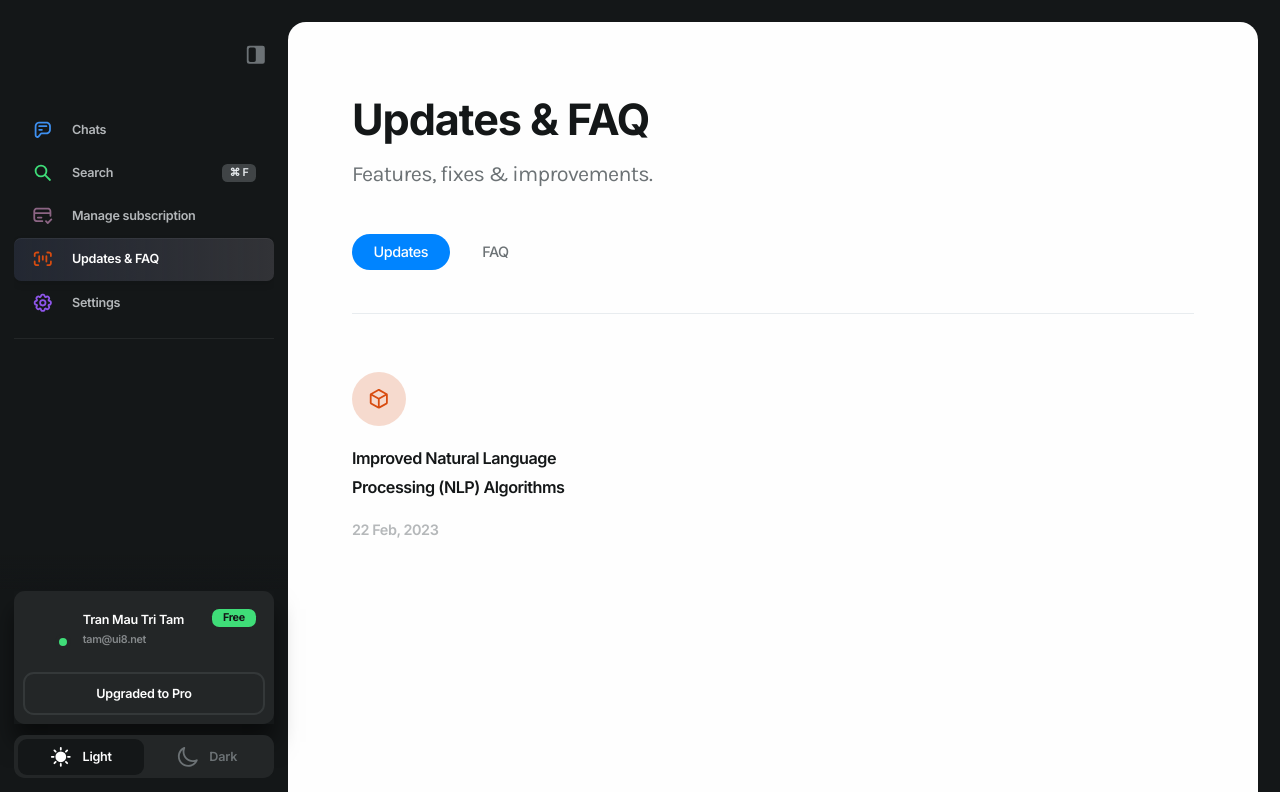
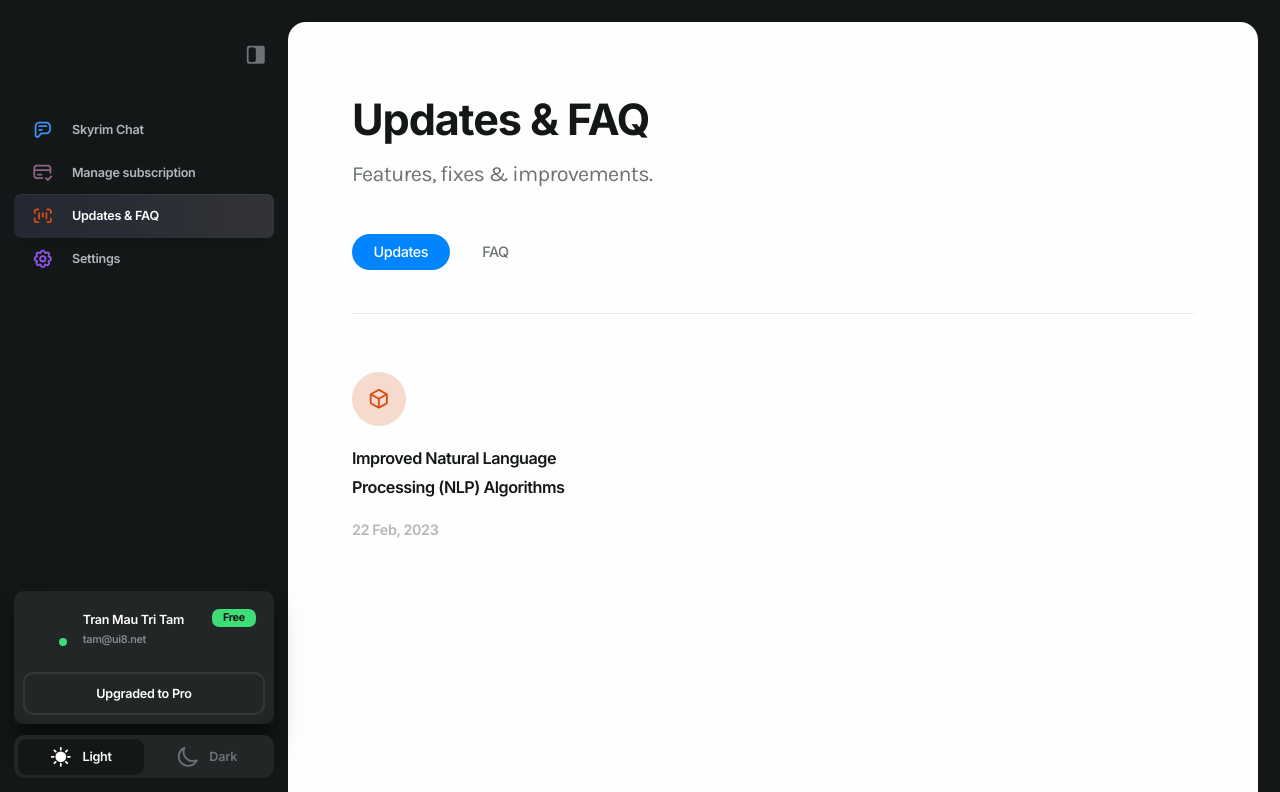
Before and after one commit to istvan-kreisz/GameGuideAI-frontend, a Next.js app: page /updates-and-faq in a window 1280 px wide. Shown: the top 792 px of the page. Built offline with nearby package versions, Linux system fonts and the light colour scheme; what @rvxlab/tailwind-plugin-ios-full-height would draw is missing.

Commit message:
fix left side bar

```diff
--- a/components/LeftSidebar/LeftSideBar.tsx
+++ b/components/LeftSidebar/LeftSideBar.tsx
@@ -3,14 +3,11 @@ import { disablePageScroll, enablePageScroll } from "scroll-lock";
 import Logo from "@/components/Logo/Logo";
 import Icon from "@/components/Icon/Icon";
 import Modal from "@/components/Modal/Modal";
-import Search from "@/components/Search/Search";
 import Settings from "@/components/Settings/Settings";
 import Navigation from "./Navigation/Navigation";
 import Profile from "./Profile/Progile";
 import ToggleTheme from "./ToggleTheme/ToggleTheme";
 
-import { chatList } from "@/mocks/chatList";
-import { resultSearch } from "@/mocks/resultSearch";
 import { settings } from "@/constants/settings";
 import { twMerge } from "tailwind-merge";
 
@@ -27,7 +24,6 @@ const LeftSidebar = ({
   smallSidebar,
   visibleRightSidebar,
 }: LeftSidebarProps) => {
-  const [visibleSearch, setVisibleSearch] = useState<boolean>(false);
   const [visibleSettings, setVisibleSettings] = useState<boolean>(false);
 
   useEffect(() => {
@@ -40,22 +36,15 @@ const LeftSidebar = ({
   const handleWindowKeyDown = (event: any) => {
     if (event.metaKey && event.key === "f") {
       event.preventDefault();
-      setVisibleSearch(true);
     }
   };
 
   const navigation = [
     {
-      title: "Chats",
+      title: "Skyrim Chat",
       icon: "chat",
       color: "fill-accent-2",
       url: "/",
-    },
-    {
-      title: "Search",
-      icon: "search",
-      color: "fill-primary-2",
-      onClick: () => setVisibleSearch(true),
     },
     {
       title: "Manage subscription",
@@ -106,27 +95,12 @@ const LeftSidebar = ({
         </div>
         <div className="grow overflow-y-auto scroll-smooth scrollbar-none">
           <Navigation visible={value} items={navigation} />
-          <div
-            className={`my-4 h-0.25 bg-n-6 ${
-              value ? "-mx-4 md:mx-0" : "-mx-2 md:mx-0"
-            }`}
-          ></div>
         </div>
         <div className="absolute left-0 bottom-0 right-0 pb-6 px-4 bg-n-7 before:absolute before:left-0 before:right-0 before:bottom-full before:h-10 before:bg-gradient-to-t before:from-[#131617] before:to-[rgba(19,22,23,0)] before:pointer-events-none md:px-3">
           <Profile visible={value} />
           <ToggleTheme visible={value} />
         </div>
       </div>
-      <Modal
-        className="md:!p-0"
-        classWrap="md:min-h-screen-ios md:rounded-none dark:shadow-[inset_0_0_0_0.0625rem_#232627,0_2rem_4rem_-1rem_rgba(0,0,0,0.33)] dark:md:shadow-none"
-        classButtonClose="hidden md:flex md:absolute md:top-6 md:left-6 dark:fill-n-1"
-        classOverlay="md:bg-n-1"
-        visible={visibleSearch}
-        onClose={() => setVisibleSearch(false)}
-      >
-        <Search items={resultSearch} />
-      </Modal>
       <Modal
         className="md:!p-0"
         classWrap="max-w-[48rem] md:min-h-screen-ios md:rounded-none"
```
